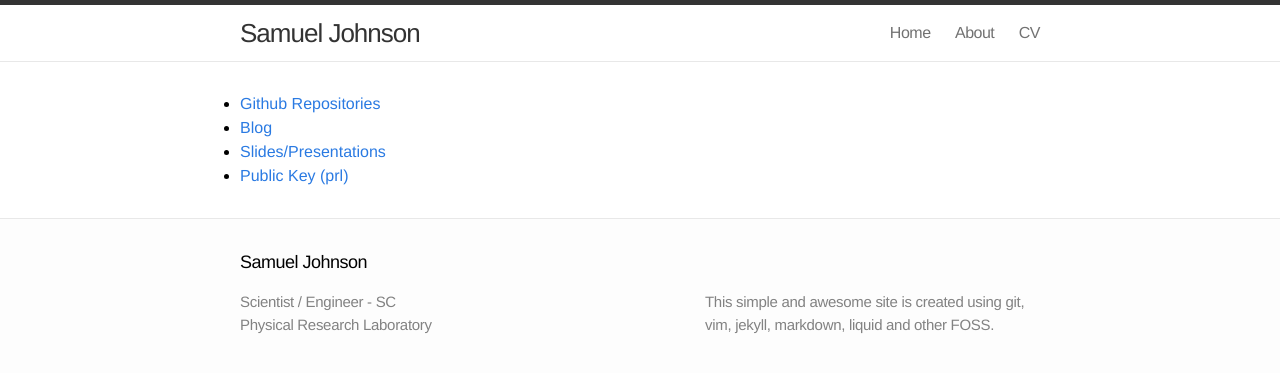
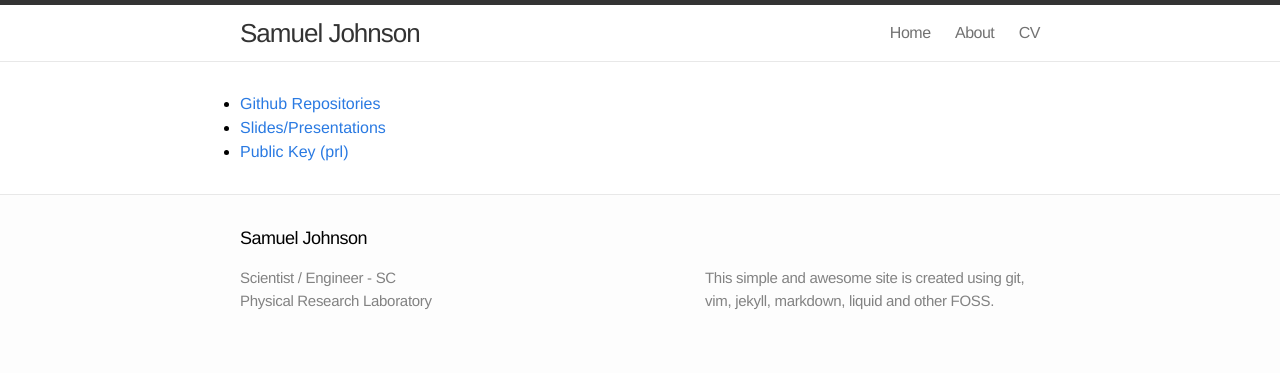
Before and after one commit to samueljohnson/samueljohnson.github.io.archive, a Jekyll site: the page built from index.markdown, in a window 1280 px wide. Shown: the top 373 px of the page. Built offline with Jekyll 4.4.1, drawn with Linux system fonts in a browser that asks for light colours.

Commit message:
Removed blog for now

```diff
--- a/index.markdown
+++ b/index.markdown
@@ -5,8 +5,6 @@ title:  "Home"
 
 * [Github Repositories](https://github.com/samueljohnson/){:target="_blank"}
 
-* [Blog](https://samueljohnson.github.io/blog)
-
 * [Slides/Presentations](https://docs.google.com/folderview?id=0Byuyn2ZpRQybNlFEUnhDSFh2Mzg){:target="_blank"}
 
 * [Public Key (prl)](https://samueljohnson.github.com/assets/PRL_Public.asc){:target="_blank"}
```
